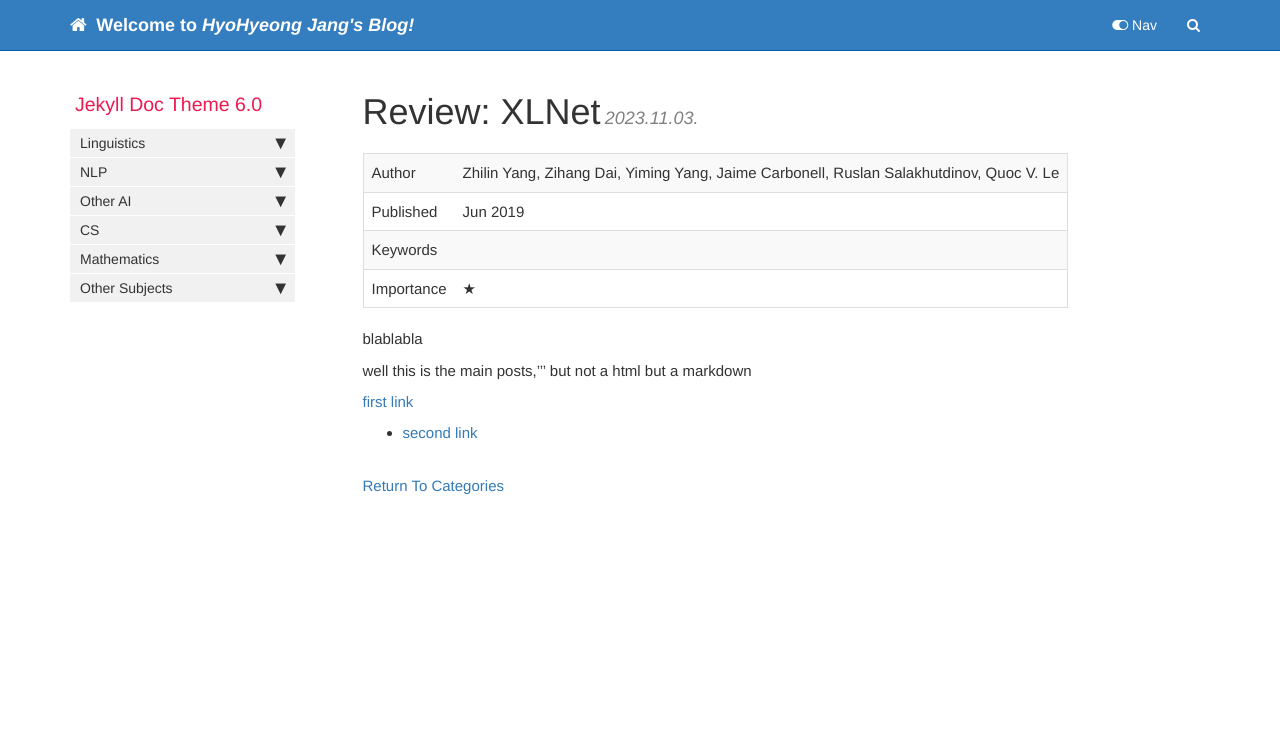
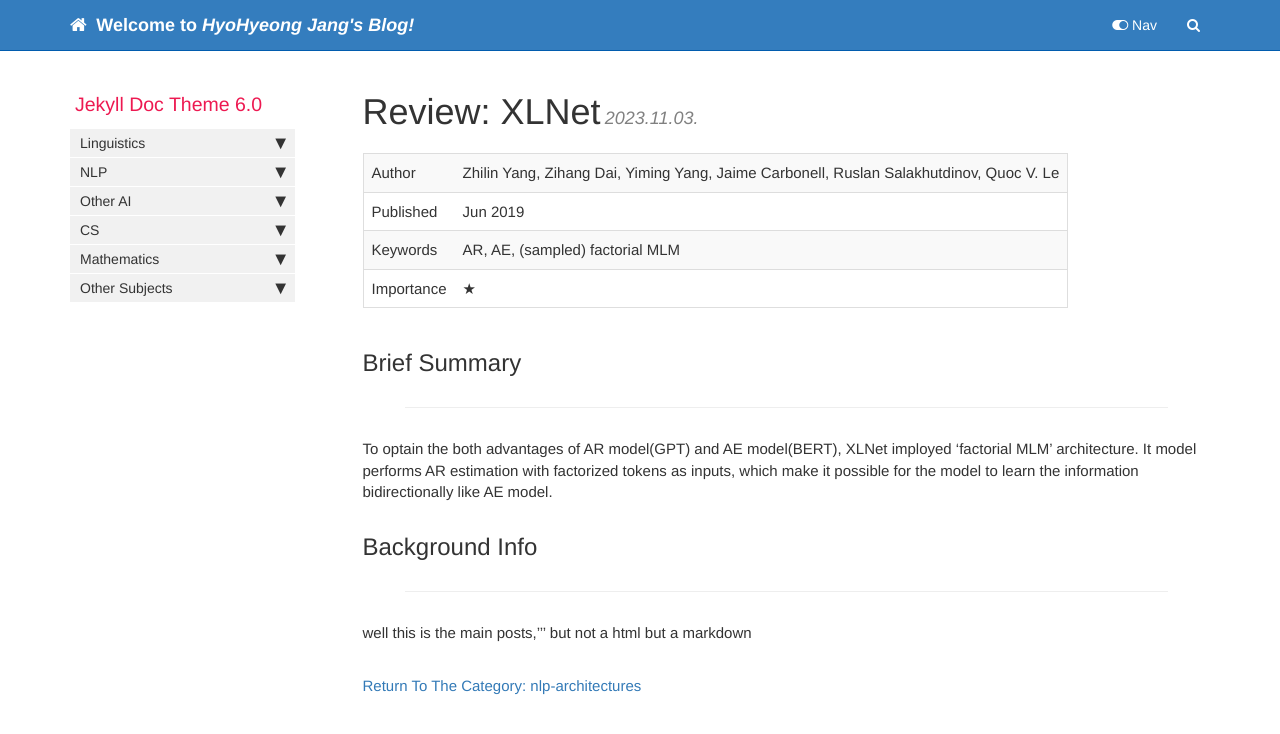
Before and after one commit to MIPIW/mipiw.github.io, a Jekyll site: the page built from pages/nlp/2023-11-2-review_XLNet.md, in a window 1280 px wide. Shown: the top 734 px of the page. Built offline with Jekyll 4.4.1, drawn with Linux system fonts in a browser that asks for light colours; comment, search, counter and statistics services are not loaded.

Commit message:
BASE_custom

```diff
--- a/_layouts/categorized_post.html
+++ b/_layouts/categorized_post.html
@@ -13,5 +16,7 @@ layout: default
 <br />
 <div>
   {% assign category = page.categories | join: "-" %}
-  <a href="/categories/{{ category }}.html">Return To Categories</a>
+  <a href="/categories/{{ category }}.html"
+    >Return To The Category: {{category}}</a
+  >
 </div>
--- a/pages/nlp/2023-11-2-review_XLNet.md
+++ b/pages/nlp/2023-11-2-review_XLNet.md
@@ -10,20 +10,28 @@ type: review
 published_year: "Jun 2019"
 author: "Zhilin Y., et. al."
 author_full: "Zhilin Yang, Zihang Dai, Yiming Yang, Jaime Carbonell, Ruslan Salakhutdinov, Quoc V. Le"
-keywords: "AR, AE, factorial MLM, sampled factorial"
-summary: "blablabla"
+keywords: "AR, AE, (sampled) factorial MLM"
+summary: "To optain the both advantages of AR model(GPT) and AE model(BERT), XLNet imployed 'factorial MLM' architecture. It model performs AR estimation with factorized tokens as inputs, which make it possible for the model to learn the information bidirectionally like AE model."
 ---
 
 |-|-|
 | Author | {{page.author_full}} |
 | Published |{{page.published_year}}|
-| Keywords | {{page.keyword}} |
+| Keywords | {{page.keywords}} |
 | Importance | {{page.rank}} |
+
+## Brief Summary
+
+---
 
 {{page.summary}}
 
+## Background Info
+
+---
+
 well this is the main posts,''' but not a html but a markdown
 
-[first link](/review_XLNet)
+<!-- [first link](/review_XLNet)
 
-- [second link](/review_T5)
+- [second link](/review_T5) -->
--- a/search.html
+++ b/search.html
@@ -35,7 +35,7 @@ search: exclude
     dataSource: "/search.json",
     searchResultTemplate:
     '<li><a href="{url}" title="{{page.title | escape}}">{title}</a></li>'+
-    '<h4 category="{{pagee.category | escape}} keywords="{{page.keywords | escape}}">-> {category}<br/>-> {keywords}</h4>',
+    '<h4 category="{{page.category | escape}} keywords="{{page.keywords | escape}}">-> {category}<br/>- {keywords}</h4>',
 
     noResultsText: "{{site.data.strings.search_no_results_text}}",
     limit: 10,
```
Also changed, not shown: other parts of _layouts/categorized_post.html (+3 -0 lines), index.html (+6 -2 lines).
